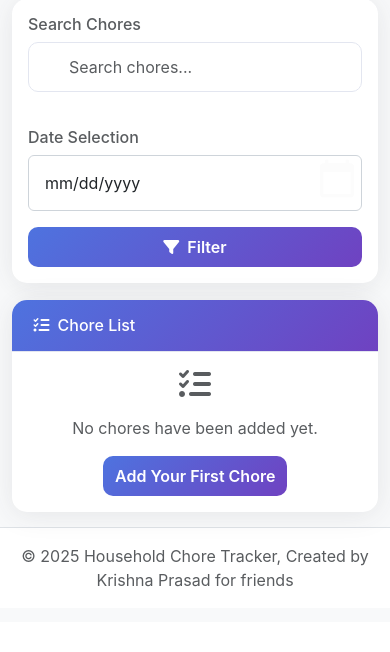
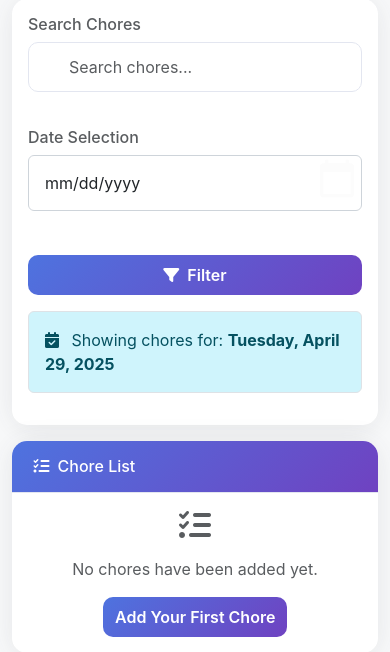
Before and after one commit to askkrishnaprasad/chore_tracker, a Flask app: template app/templates/chores.html in a window 390 px wide. Shown: the part 222-874 px from the top of the page. Before the commit the page ends 809 px from the top, so only its background shows below. Run offline with Flask 3, Linux system fonts and the light colour scheme; the template is opened without the code that fills it, so the values that code supplies are empty.

Commit message:
Fix filter button alignment with other elements in the row

```diff
--- a/app/templates/chores.html
+++ b/app/templates/chores.html
@@ -86,13 +86,14 @@
                     <input type="date" class="form-control" id="completionDateFilter" value="{{ today.strftime('%Y-%m-%d') }}" max="{{ today.strftime('%Y-%m-%d') }}">
                 </div>
             </div>
-            <div class="col-md-2 d-flex align-items-end">
+            <div class="col-md-2">
+                <h6 class="text-muted mb-2">&nbsp;</h6>
                 <button id="dateFilterButton" class="btn btn-primary w-100">
                     <i class="fas fa-filter me-2"></i>Filter
                 </button>
             </div>
         </div>
-        <div id="active-date-display" class="mt-3 d-none alert alert-light border">
+        <div id="active-date-display" class="mt-3 alert alert-info border">
             <i class="fas fa-calendar-check me-2"></i>
             <span id="active-date-text">Showing chores for: <strong>Today</strong></span>
         </div>
@@ -231,6 +232,16 @@
 {% block scripts %}
 <script>
     document.addEventListener('DOMContentLoaded', function() {
+        // Initialize date display for today
+        const today = new Date();
+        const formattedToday = today.toLocaleDateString('en-US', {
+            weekday: 'long',
+            year: 'numeric',
+            month: 'long',
+            day: 'numeric'
+        });
+        document.getElementById('active-date-text').innerHTML = `Showing chores for: <strong>${formattedToday}</strong>`;
+
         // Handle edit form toggle
         const editToggleButtons = document.querySelectorAll('.edit-toggle');
         editToggleButtons.forEach(button => {
@@ -365,7 +376,6 @@
             const activeDateText = document.getElementById('active-date-text');
 
             activeDateText.innerHTML = `Showing chores for: <strong>${formattedDate}</strong>`;
-            activeDisplay.classList.remove('d-none');
 
             // Check if this is today's date
             const today = new Date();
```
